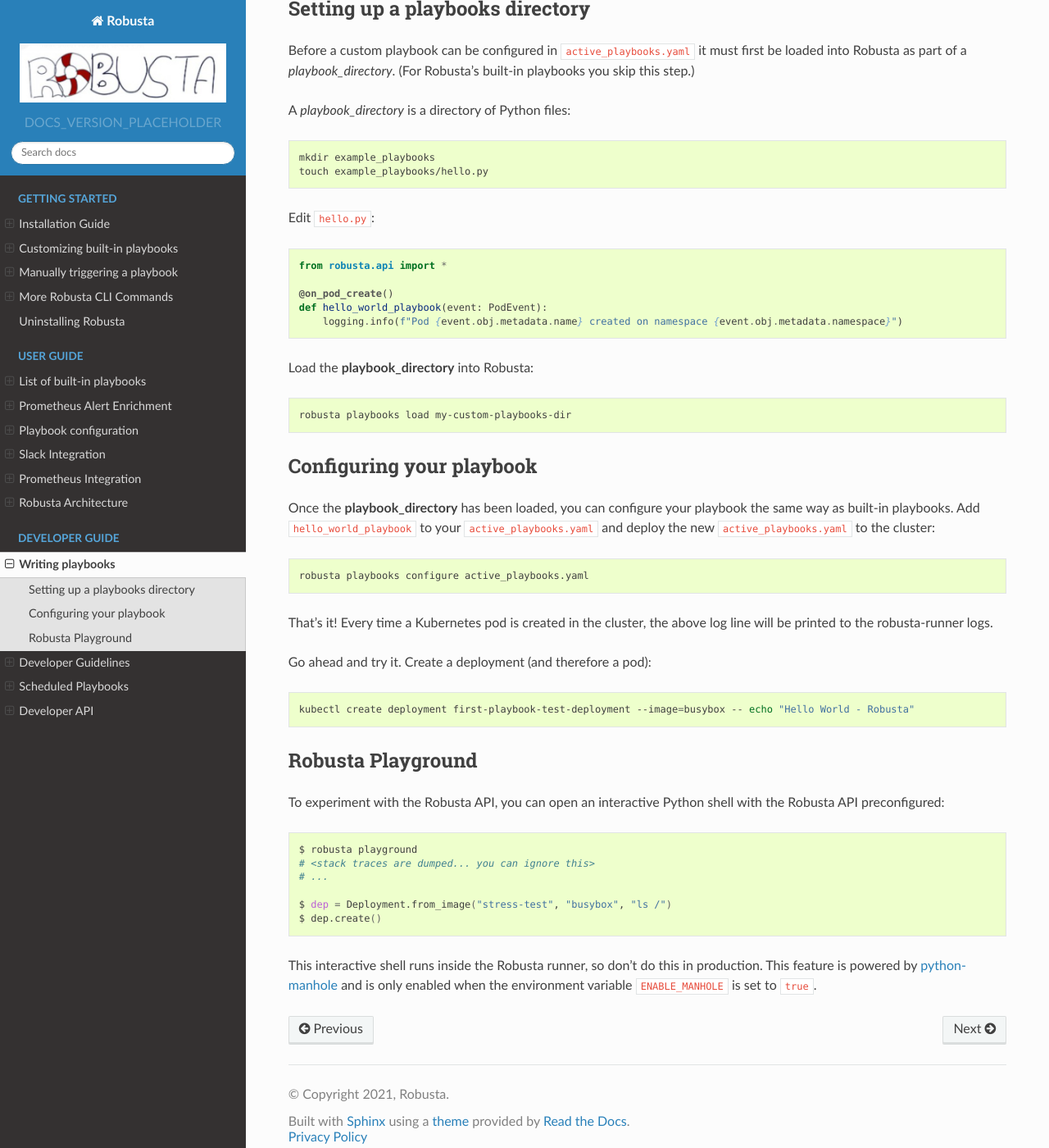
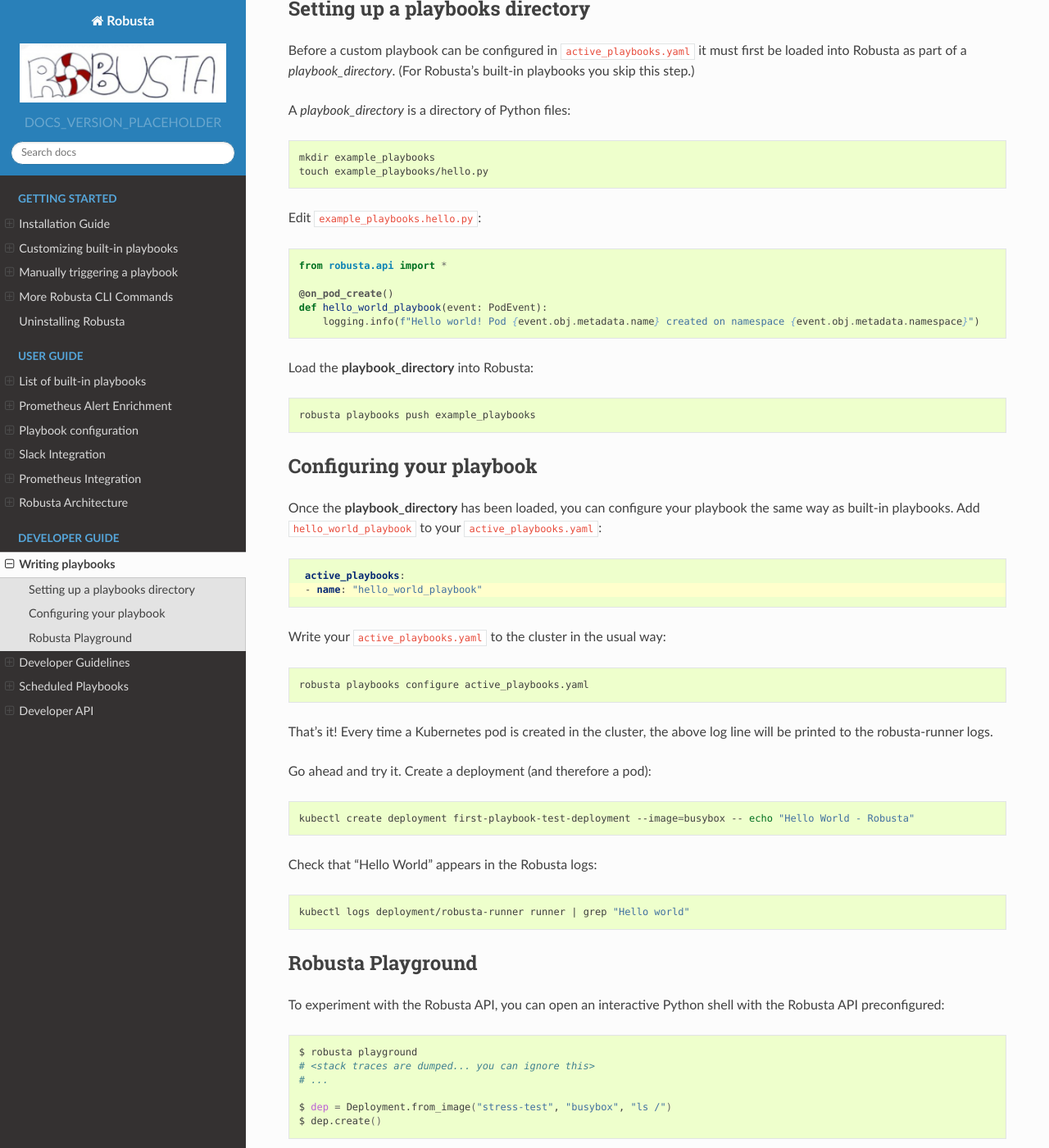
Before and after one commit to robusta-dev/robusta, a Sphinx documentation site: the page built from docs/developer-guide/writing-playbooks.rst, in a window 1280 px wide and 1400 px high, scrolled down 334 px. Shown: the whole window at 82% size. Built offline with Sphinx 7.4.7 and the Read the Docs theme 2.0.0, drawn with Linux system fonts in a browser that asks for light colours.

Commit message:
Improve docs on writing your own playbook

```diff
--- a/docs/developer-guide/writing-playbooks.rst
+++ b/docs/developer-guide/writing-playbooks.rst
@@ -19,7 +19,7 @@
     mkdir example_playbooks
     touch example_playbooks/hello.py
 
-Edit ``hello.py``:
+Edit ``example_playbooks.hello.py``:
 
 .. code-block:: python
 
@@ -27,19 +27,27 @@
 
     @on_pod_create()
     def hello_world_playbook(event: PodEvent):
-        logging.info(f"Pod {event.obj.metadata.name} created on namespace {event.obj.metadata.namespace}")
+        logging.info(f"Hello world! Pod {event.obj.metadata.name} created on namespace {event.obj.metadata.namespace}")
 
 
 Load the **playbook_directory** into Robusta:
 
 .. code-block:: bash
 
-    robusta playbooks load my-custom-playbooks-dir
+    robusta playbooks push example_playbooks
 
 Configuring your playbook
 -------------------------------------------------------------
 Once the **playbook_directory** has been loaded, you can configure your playbook the same way as built-in playbooks.
-Add ``hello_world_playbook`` to your ``active_playbooks.yaml`` and deploy the new ``active_playbooks.yaml`` to the cluster:
+Add ``hello_world_playbook`` to your ``active_playbooks.yaml``:
+
+.. code-block:: yaml
+   :emphasize-lines: 2
+
+    active_playbooks:
+    - name: "hello_world_playbook"
+
+Write your ``active_playbooks.yaml`` to the cluster in the usual way:
 
 .. code-block:: bash
 
@@ -53,6 +61,11 @@
 
     kubectl create deployment first-playbook-test-deployment --image=busybox -- echo "Hello World - Robusta"
 
+Check that "Hello World" appears in the Robusta logs:
+
+.. code-block:: bash
+
+    kubectl logs deployment/robusta-runner runner | grep "Hello world"
 
 Robusta Playground
 ---------------------------
```
